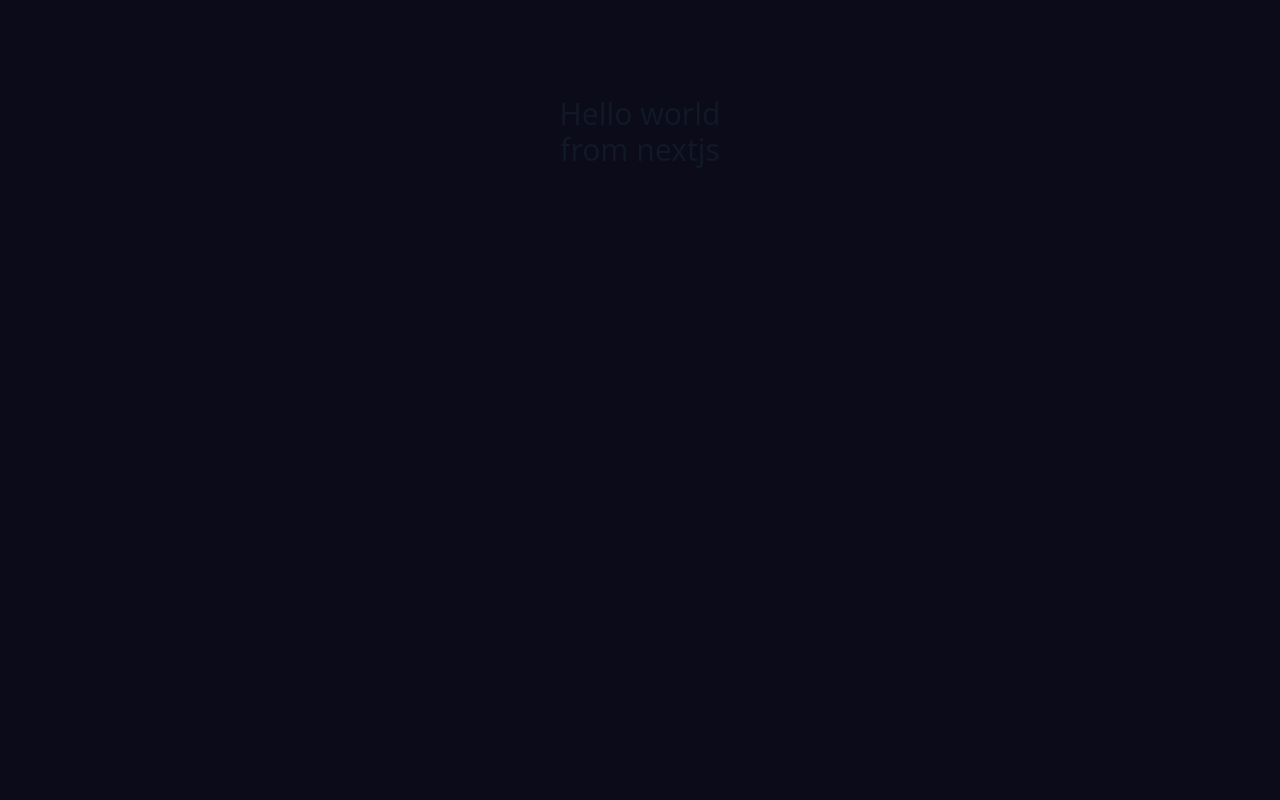
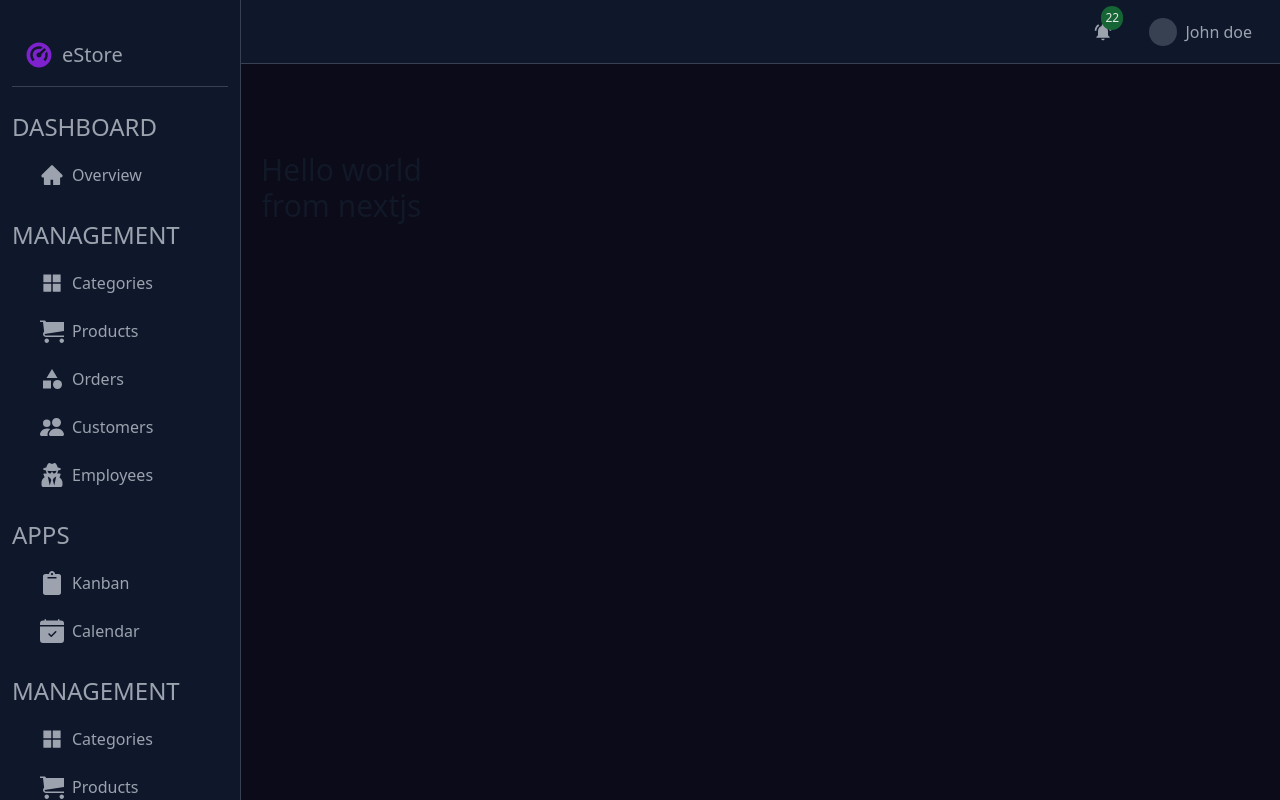
Before and after one commit to devsayog/ui-dashboard, a Next.js app: page / in a window 1280 px wide. Built offline with nearby package versions, Linux system fonts and the light colour scheme.

Commit message:
create SideNav for lg screen

```diff
--- a/src/components/common/Appbar.tsx
+++ b/src/components/common/Appbar.tsx
@@ -3,7 +3,7 @@
 
 const Appbar = () => {
   return (
-    <div className="fixed inset-x-0 top-0 z-40 h-16 border-b border-gray-700 bg-slate-900">
+    <div className="fixed inset-x-0 top-0 z-40 h-16 border-b border-b-gray-700 bg-slate-900">
       <nav className="flex h-full items-center justify-between px-6">
         <button className="focus rounded-full p-2 transition hover:bg-gray-700 lg:hidden">
           <AiOutlineMenu className="text-2xl" aria-hidden="true" />
--- /dev/null
+++ b/src/components/common/Layout.tsx
@@ -0,0 +1,21 @@
+import type { ReactNode } from 'react'
+
+import Appbar from './Appbar'
+import Sidebar from './Sidebar'
+
+interface ILayoutProps {
+  children: ReactNode
+}
+const Layout = ({ children }: ILayoutProps) => {
+  return (
+    <>
+      <Appbar />
+      <div className="flex">
+        <Sidebar />
+        <main className="mt-14">{children}</main>
+      </div>
+    </>
+  )
+}
+
+export default Layout
--- /dev/null
+++ b/src/components/common/Sidebar.tsx
@@ -0,0 +1,68 @@
+import Link from 'next/link'
+import { RiDashboard2Fill } from 'react-icons/ri'
+
+import { navLinks } from '@/data/data'
+
+const CommonSidebar = () => {
+  return (
+    <div className="h-screen overflow-y-auto">
+      <div aria-label="sidebar" className="py-8 px-3">
+        <Link href="/">
+          <a className="sidebar_link">
+            <RiDashboard2Fill
+              className="text-3xl text-purple-700"
+              aria-hidden="true"
+            />{' '}
+            <p className="text-lg lg:text-xl">eStore</p>
+          </a>
+        </Link>
+        <hr aria-hidden="true" className="mt-2 border-gray-700" />
+        <nav>
+          {navLinks.map((item) => (
+            <div key={item.title} className="space-y-3 pt-2">
+              <p className="mt-4 text-xl font-light uppercase xl:text-2xl">
+                {item.title}
+              </p>
+              <ul className="space-y-2">
+                {item.links.map((link) => (
+                  <li key={link.name} className="ml-4">
+                    <Link
+                      href={`${
+                        link.name.toLowerCase() === 'overview'
+                          ? '/'
+                          : link.name.toLowerCase()
+                      }`}
+                    >
+                      <a className="sidebar_link">
+                        <link.Icon aria-hidden="true" className="text-2xl" />
+                        <p className="text-sm font-medium capitalize md:text-base">
+                          {link.name}
+                        </p>
+                      </a>
+                    </Link>
+                  </li>
+                ))}
+              </ul>
+            </div>
+          ))}
+        </nav>
+      </div>
+    </div>
+  )
+}
+const SidebarLg = () => {
+  return (
+    <div className="sticky top-0 hidden h-screen w-60 bg-slate-900 lg:block">
+      <CommonSidebar />
+    </div>
+  )
+}
+const Sidebar = () => {
+  return (
+    <div className="relative z-50 border-r border-gray-700">
+      <SidebarLg />
+    </div>
+  )
+}
+
+export default Sidebar
--- /dev/null
+++ b/src/data/data.ts
@@ -0,0 +1,80 @@
+import { AiFillAppstore, AiFillHome } from 'react-icons/ai'
+import { BsFillCalendarCheckFill, BsPeopleFill } from 'react-icons/bs'
+import { FaClipboard, FaUserSecret } from 'react-icons/fa'
+import { ImCart } from 'react-icons/im'
+import { MdCategory } from 'react-icons/md'
+
+export const navLinks = [
+  {
+    title: 'dashboard',
+    links: [
+      {
+        name: 'overview',
+        Icon: AiFillHome,
+      },
+    ],
+  },
+  {
+    title: 'management',
+    links: [
+      {
+        name: 'categories',
+        Icon: AiFillAppstore,
+      },
+      {
+        name: 'products',
+        Icon: ImCart,
+      },
+      {
+        name: 'orders',
+        Icon: MdCategory,
+      },
+      {
+        name: 'customers',
+        Icon: BsPeopleFill,
+      },
+      {
+        name: 'employees',
+        Icon: FaUserSecret,
+      },
+    ],
+  },
+  {
+    title: 'apps',
+    links: [
+      {
+        name: 'kanban',
+        Icon: FaClipboard,
+      },
+      {
+        name: 'calendar',
+        Icon: BsFillCalendarCheckFill,
+      },
+    ],
+  },
+  {
+    title: 'management',
+    links: [
+      {
+        name: 'categories',
+        Icon: AiFillAppstore,
+      },
+      {
+        name: 'products',
+        Icon: ImCart,
+      },
+      {
+        name: 'orders',
+        Icon: MdCategory,
+      },
+      {
+        name: 'customers',
+        Icon: BsPeopleFill,
+      },
+      {
+        name: 'employees',
+        Icon: FaUserSecret,
+      },
+    ],
+  },
+]
--- a/src/pages/_app.tsx
+++ b/src/pages/_app.tsx
@@ -2,8 +2,14 @@
 
 import type { AppProps } from 'next/app'
 
+import Layout from '@/components/common/Layout'
+
 function MyApp({ Component, pageProps }: AppProps) {
-  return <Component {...pageProps} />
+  return (
+    <Layout>
+      <Component {...pageProps} />
+    </Layout>
+  )
 }
 
 export default MyApp
```
